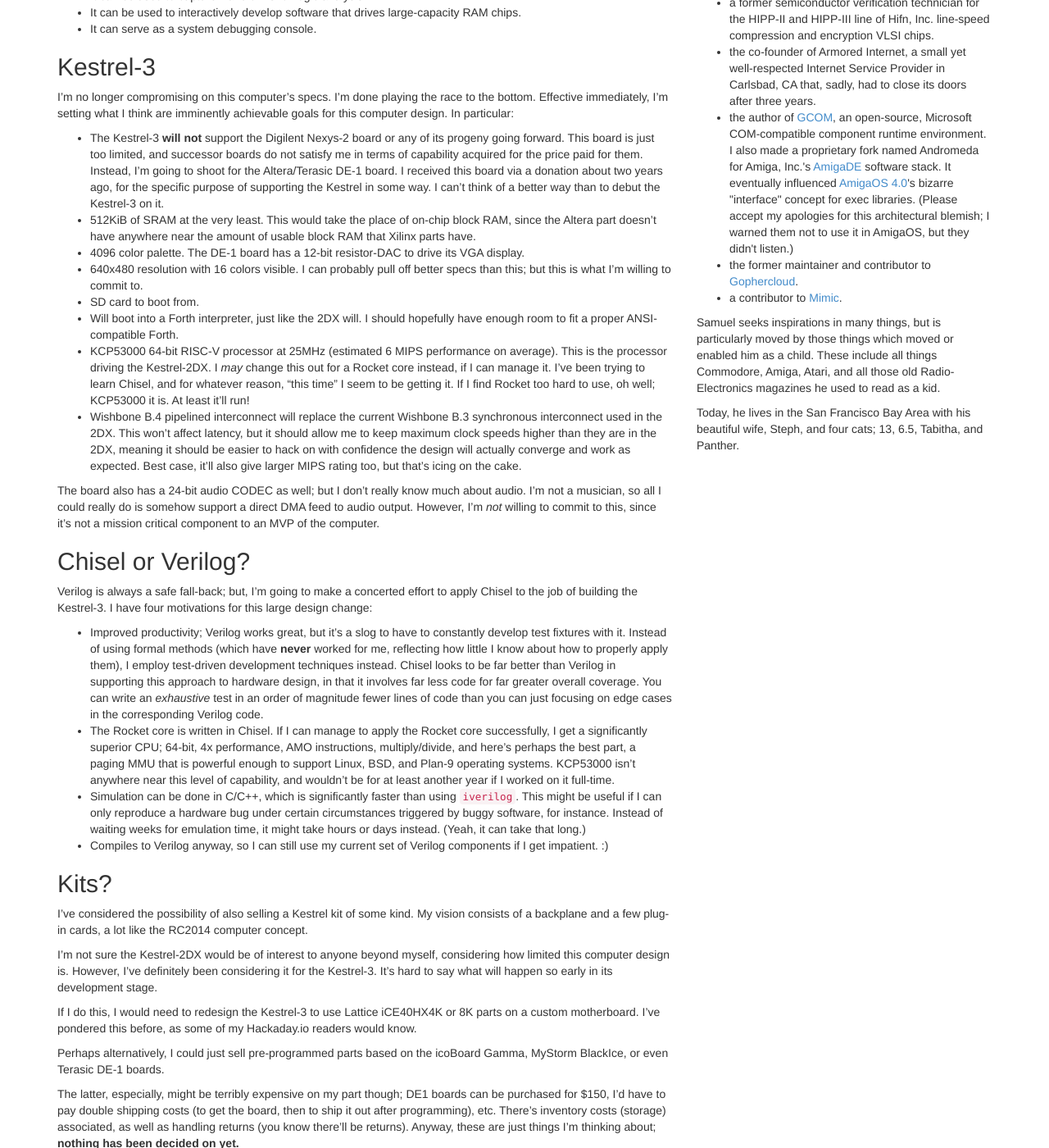
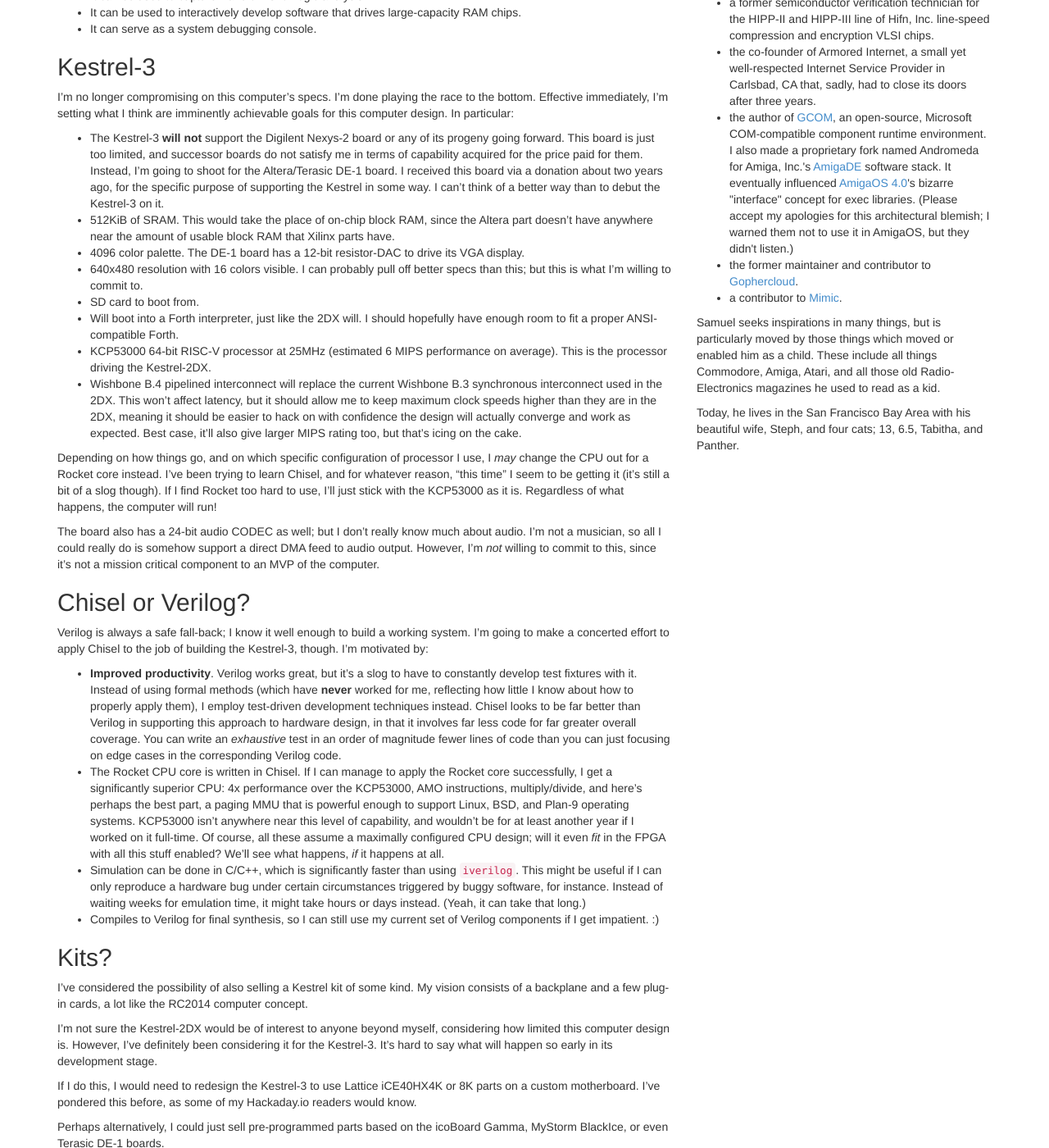
Before and after one commit to KestrelComputer/kestrel, a Jekyll site: the page built from _posts/2017-11-22-kestrel-thaw.md, in a window 1280 px wide and 1400 px high, scrolled down 862 px. Shown: the whole window at 82% size. Built offline with Jekyll 4.4.1, drawn with Linux system fonts in a browser that asks for light colours.

Commit message:
amendment to text

```diff
--- a/_posts/2017-11-22-kestrel-thaw.md
+++ b/_posts/2017-11-22-kestrel-thaw.md
@@ -48,13 +48,15 @@
 In particular:
 
 * The Kestrel-3 **will not** support the Digilent Nexys-2 board or any of its progeny going forward.  This board is just too limited, and successor boards do not satisfy me in terms of capability acquired for the price paid for them.  Instead, I'm going to shoot for the Altera/Terasic DE-1 board.  I received this board via a donation about two years ago, for the specific purpose of supporting the Kestrel in some way.  I can't think of a better way than to debut the Kestrel-3 on it.
-* 512KiB of SRAM at the very least.  This would take the place of on-chip block RAM, since the Altera part doesn't have anywhere near the amount of usable block RAM that Xilinx parts have.
+* 512KiB of SRAM.  This would take the place of on-chip block RAM, since the Altera part doesn't have anywhere near the amount of usable block RAM that Xilinx parts have.
 * 4096 color palette.  The DE-1 board has a 12-bit resistor-DAC to drive its VGA display.
 * 640x480 resolution with 16 colors visible.  I can probably pull off better specs than this; but this is what I'm willing to commit to.
 * SD card to boot from.
 * Will boot into a Forth interpreter, just like the 2DX will.  I should hopefully have enough room to fit a proper ANSI-compatible Forth.
-* KCP53000 64-bit RISC-V processor at 25MHz (estimated 6 MIPS performance on average).  This is the processor driving the Kestrel-2DX.  I *may* change this out for a Rocket core instead, if I can manage it.  I've been trying to learn Chisel, and for whatever reason, "this time" I seem to be getting it.  If I find Rocket too hard to use, oh well; KCP53000 it is.  At least it'll run!
+* KCP53000 64-bit RISC-V processor at 25MHz (estimated 6 MIPS performance on average).  This is the processor driving the Kestrel-2DX.
 * Wishbone B.4 pipelined interconnect will replace the current Wishbone B.3 synchronous interconnect used in the 2DX.  This won't affect latency, but it should allow me to keep maximum clock speeds higher than they are in the 2DX, meaning it should be easier to hack on with confidence the design will actually converge and work as expected.  Best case, it'll also give larger MIPS rating too, but that's icing on the cake.
+
+Depending on how things go, and on which specific configuration of processor I use, I *may* change the CPU out for a Rocket core instead.  I've been trying to learn Chisel, and for whatever reason, "this time" I seem to be getting it (it's still a bit of a slog though).  If I find Rocket too hard to use, I'll just stick with the KCP53000 as it is.  Regardless of what happens, the computer will run!
 
 The board also has a 24-bit audio CODEC as well; but I don't really know much about audio.
 I'm not a musician, so all I could really do is somehow support a direct DMA feed to audio output.
@@ -62,14 +64,14 @@
 
 ## Chisel or Verilog?
 
-Verilog is always a safe fall-back; but,
-I'm going to make a concerted effort to apply Chisel to the job of building the Kestrel-3.
-I have four motivations for this large design change:
+Verilog is always a safe fall-back; I know it well enough to build a working system.
+I'm going to make a concerted effort to apply Chisel to the job of building the Kestrel-3, though.
+I'm motivated by:
 
-* Improved productivity; Verilog works great, but it's a slog to have to constantly develop test fixtures with it.  Instead of using formal methods (which have **never** worked for me, reflecting how little I know about how to properly apply them), I employ test-driven development techniques instead.  Chisel looks to be far better than Verilog in supporting this approach to hardware design, in that it involves far less code for far greater overall coverage.  You can write an *exhaustive* test in an order of magnitude fewer lines of code than you can just focusing on edge cases in the corresponding Verilog code.
-* The Rocket core is written in Chisel.  If I can manage to apply the Rocket core successfully, I get a significantly superior CPU; 64-bit, 4x performance, AMO instructions, multiply/divide, and here's perhaps the best part, a paging MMU that is powerful enough to support Linux, BSD, and Plan-9 operating systems.  KCP53000 isn't anywhere near this level of capability, and wouldn't be for at least another year if I worked on it full-time.
+* **Improved productivity**.  Verilog works great, but it's a slog to have to constantly develop test fixtures with it.  Instead of using formal methods (which have **never** worked for me, reflecting how little I know about how to properly apply them), I employ test-driven development techniques instead.  Chisel looks to be far better than Verilog in supporting this approach to hardware design, in that it involves far less code for far greater overall coverage.  You can write an *exhaustive* test in an order of magnitude fewer lines of code than you can just focusing on edge cases in the corresponding Verilog code.
+* The Rocket CPU core is written in Chisel.  If I can manage to apply the Rocket core successfully, I get a significantly superior CPU: 4x performance over the KCP53000, AMO instructions, multiply/divide, and here's perhaps the best part, a paging MMU that is powerful enough to support Linux, BSD, and Plan-9 operating systems.  KCP53000 isn't anywhere near this level of capability, and wouldn't be for at least another year if I worked on it full-time.  Of course, all these assume a maximally configured CPU design; will it even *fit* in the FPGA with all this stuff enabled?  We'll see what happens, *if* it happens at all.
 * Simulation can be done in C/C++, which is significantly faster than using `iverilog`.  This might be useful if I can only reproduce a hardware bug under certain circumstances triggered by buggy software,  for instance.  Instead of waiting weeks for emulation time, it might take hours or days instead.  (Yeah, it can take that long.)
-* Compiles to Verilog anyway, so I can still use my current set of Verilog components if I get impatient.  :)
+* Compiles to Verilog for final synthesis, so I can still use my current set of Verilog components if I get impatient.  :)
 
 ## Kits?
 
```
